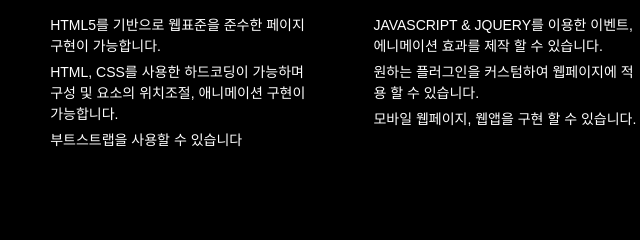
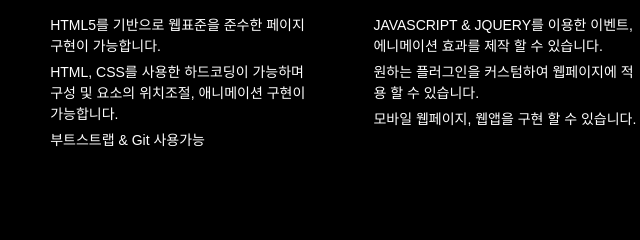
Before and after one commit to beeJ93/JJport, a plain HTML site: page index.html in a window 1280 px wide. Shown: the part 1260-1500 px from the top of the page, 293-933 px from the left. Drawn offline with nearby package versions, Linux system fonts and the light colour scheme; a web font is replaced by a local one.

Commit message:
fit skill text

```diff
--- a/index.html
+++ b/index.html
@@ -86,7 +86,7 @@
         			<div class="skilltxt">
         				<p>HTML5를 기반으로 웹표준을 준수한 페이지 구현이 가능합니다.</p>
         				<p>HTML, CSS를 사용한 하드코딩이 가능하며 구성 및 요소의 위치조절, 애니메이션 구현이 가능합니다.</p>
-        				<p>부트스트랩을 사용할 수 있습니다</p>
+        				<p>부트스트랩 &amp; Git 사용가능</p>
         			</div>
         		</div>
         		<div class="skillDiv">
```
